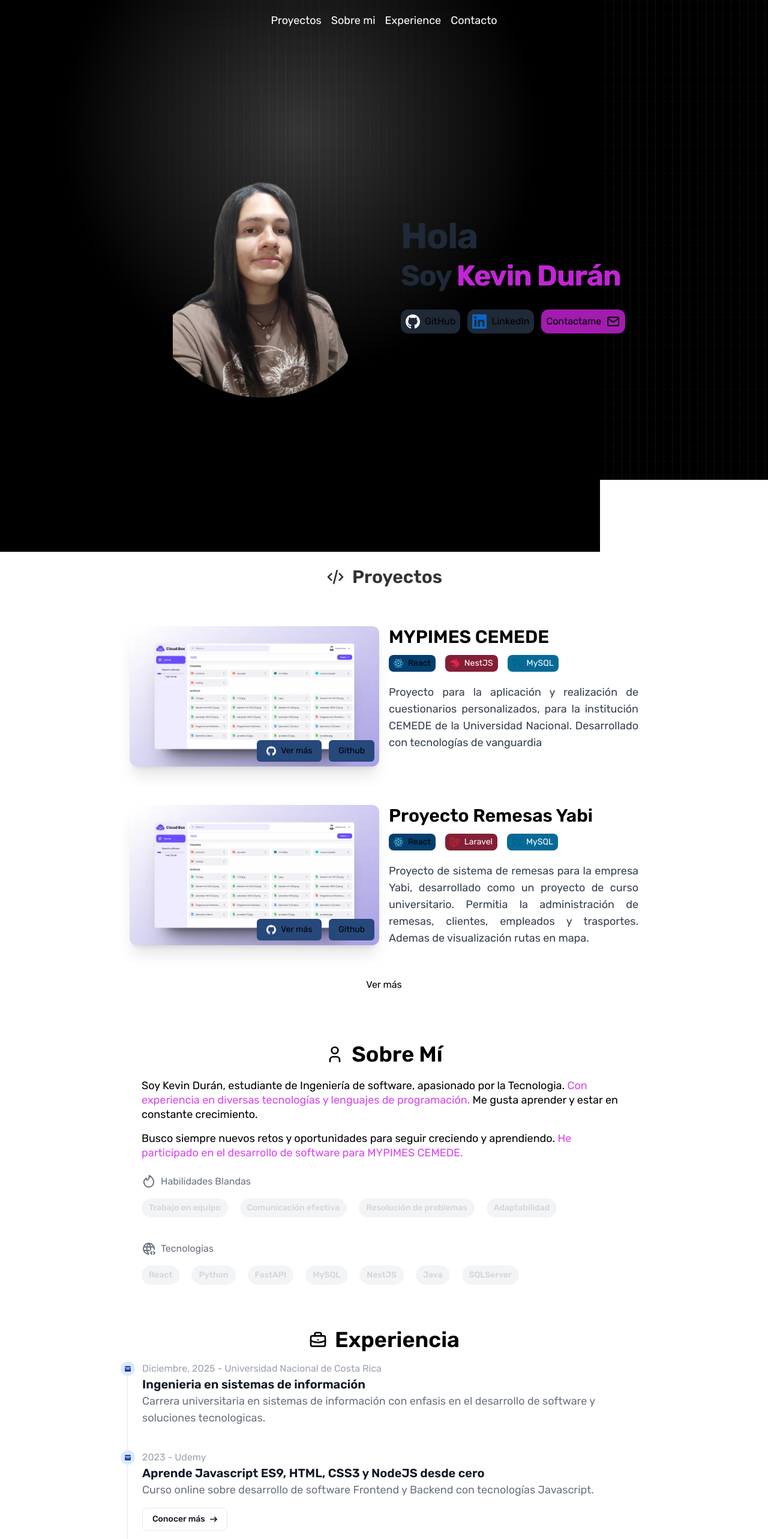
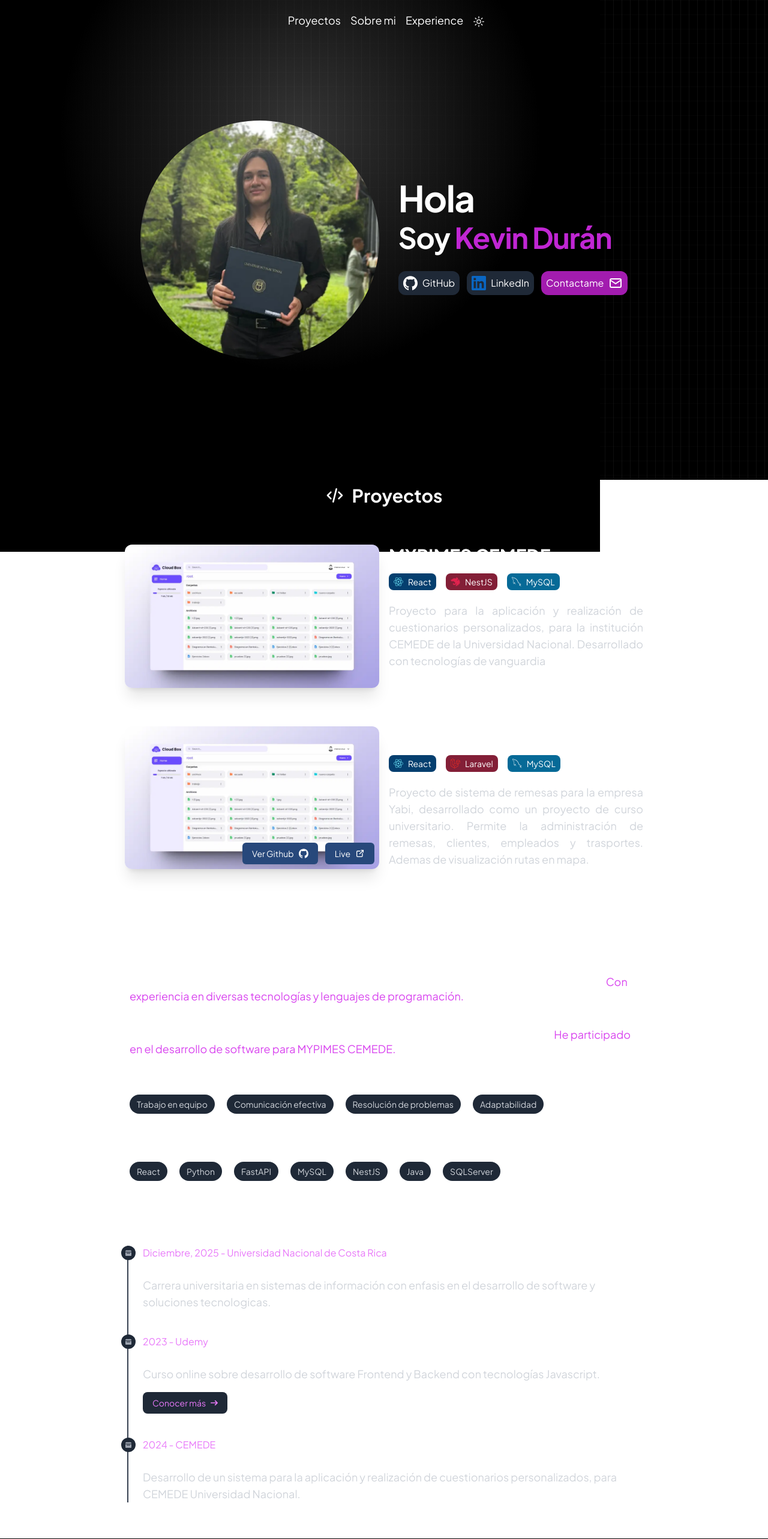
Before and after one commit to Kevinduran09/portafolio-kevinDuran, a Next.js app: page / in a window 1280 px wide. Shown: the top 2566 px of the page at 60% size. Built offline with nearby package versions, Linux system fonts and the light colour scheme.

Commit message:
update v3

```diff
--- a/src/app/globals.css
+++ b/src/app/globals.css
@@ -3,7 +3,9 @@
 @tailwind utilities;
 
 
-
+body {
+  font-family: var(--font-plus-jakarta), sans-serif;
+}
 /* *{
   border: 1px dotted red;
 } */
--- a/src/app/layout.js
+++ b/src/app/layout.js
@@ -2,15 +2,22 @@ import "./globals.css";
 import { Header } from "./sections/Header";
 import {Footer} from "./sections/Footer";
 import { Rubik } from 'next/font/google'
+import { Plus_Jakarta_Sans } from 'next/font/google';
 const rubik = Rubik({
   subsets: ["latin"]
 })
+const plusJakartaSans = Plus_Jakarta_Sans({
+  subsets: ['latin'],
+  weight: ['400', '700'], // Puedes agregar más pesos
+  variable: '--font-plus-jakarta', // Variable CSS opcional
+});
+
 export default function RootLayout({ children }) {
   return (
     <html lang="en">
-      <body className='relative text-black dark:text-white'>
-        <div className="fixed left-0 top-0 -z-10 h-full w-full"><div className="relative h-full w-full bg-black"><div className="absolute bottom-0 left-0 right-0 top-0 bg-[linear-gradient(to_right,#4f4f4f2e_1px,transparent_1px),linear-gradient(to_bottom,#8080800a_1px,transparent_1px)] bg-[size:14px_24px]"></div><div className="absolute left-0 right-0 top-[-10%] h-[1000px] w-full sm:h-[1000px] sm:w-[1000px] bg-[radial-gradient(circle_400px_at_50%_300px,#fbfbfb36,#000)]"></div></div></div>
-        <div className={`relative  h-screen ${rubik.className}`}>
+      <body className='relative text-white'>
+        <div className="fixed left-0 top-0 -z-10 h-full w-full "><div className="relative h-full w-full bg-black"><div className="absolute bottom-0 left-0 right-0 top-0 bg-[linear-gradient(to_right,#4f4f4f2e_1px,transparent_1px),linear-gradient(to_bottom,#8080800a_1px,transparent_1px)] bg-[size:14px_24px]"></div><div className="absolute left-0 right-0 top-[-10%] h-[1000px] w-full sm:h-[1000px] sm:w-[1000px] bg-[radial-gradient(circle_400px_at_50%_300px,#fbfbfb36,#000)]"></div></div></div>
+        <div className={`relative  h-screen ${plusJakartaSans.className}`}>
           <Header />
           {children}
           <Footer/>
--- a/src/app/page.js
+++ b/src/app/page.js
@@ -22,10 +22,10 @@ export default function Home() {
     <>
 
 
-      <Section id={'home'} className={'py-16'}>
+      <Section id={'home'} className={'py-16 md:py-0 '}>
         <Hero />
       </Section>
-      <Section id="projects">
+      <Section id="projects" >
         <Projects />
       </Section>
       <Section id="aboutme" className={'mt-4'} >
--- a/src/app/sections/AboutMe.jsx
+++ b/src/app/sections/AboutMe.jsx
@@ -20,7 +20,7 @@ const STACKS = [
 
 export default function AboutMe() {
     return (
-        <div className="w-full p-5">
+        <div className="w-full ">
 
             <h2 className='w-full justify-center flex items-center gap-x-3 text-4xl font-semibold text-center my-5'>
                 <svg xmlns="http://www.w3.org/2000/svg" width="24" height="24" viewBox="0 0 24 24" fill="none" stroke="currentColor" strokeWidth="2" strokeLinecap="round" strokeLinejoin="round" className="size-8 icon icon-tabler icons-tabler-outline icon-tabler-code"><path stroke="none" d="M0 0h24v24H0z" fill="none" /><path d="M8 7a4 4 0 1 0 8 0a4 4 0 0 0 -8 0" /><path d="M6 21v-2a4 4 0 0 1 4 -4h4a4 4 0 0 1 4 4v2" /></svg>
@@ -29,32 +29,32 @@ export default function AboutMe() {
 
             <div className='px-6'>
                 <p className='text-lg  leading-6 mb-4'>
-                    Soy Kevin Durán, estudiante de Ingeniería de software, apasionado por la Tecnologia. <span className='text-fuchsia-500'>Con experiencia en diversas tecnologías y lenguajes de programación.</span> Me gusta aprender y estar en constante crecimiento.
+                    Soy Kevin Durán Martínez, estudiante de Ingeniería de software, apasionado por la Tecnologia. <span className='text-fuchsia-500'>Con experiencia en diversas tecnologías y lenguajes de programación.</span> Me gusta aprender y estar en constante crecimiento.
                 </p>
                 <p className='text-lg  leading-6 mb-4'>
                     Busco siempre nuevos retos y oportunidades para seguir creciendo y aprendiendo. <span className='text-fuchsia-500'>He participado en el desarrollo de software para MYPIMES CEMEDE.</span>
                 </p>
 
-                <span className='flex items-center gap-2 mt-6 text-gray-500 dark:text-gray-400'>
+                <span className='flex items-center gap-2 mt-6 '>
                     <svg xmlns="http://www.w3.org/2000/svg" width="24" height="24" viewBox="0 0 24 24" fill="none" stroke="currentColor" strokeWidth="2" strokeLinecap="round" strokeLinejoin="round" className="icon icon-tabler icons-tabler-outline icon-tabler-brand-tinder"><path stroke="none" d="M0 0h24v24H0z" fill="none" /><path d="M18.918 8.174c2.56 4.982 .501 11.656 -5.38 12.626c-7.702 1.687 -12.84 -7.716 -7.054 -13.229c.309 -.305 1.161 -1.095 1.516 -1.349c0 .528 .27 3.475 1 3.167c3 0 4 -4.222 3.587 -7.389c2.7 1.411 4.987 3.376 6.331 6.174z" /></svg>
                     Habilidades Blandas
                 </span>
 
                 <ul className='flex flex-row flex-wrap gap-5 py-4'>
                     {SKILLS.map((skill, index) => (
-                        <li key={skill} className='flex items-center gap-2 px-3 py-1.5 bg-gray-100 dark:bg-gray-800 rounded-full'>
+                        <li key={skill} className='flex items-center gap-2 px-3 py-1.5  bg-gray-800 rounded-full'>
                             <span className='text-sm font-medium text-gray-300'>{skill}</span>
                         </li>
                     ))}
 
                 </ul>
-                <span className='flex items-center gap-2 mt-6 text-gray-500 dark:text-gray-400'>
+                <span className='flex items-center gap-2 mt-6 '>
                     <svg xmlns="http://www.w3.org/2000/svg" width="24" height="24" viewBox="0 0 24 24" fill="none" stroke="currentColor" strokeWidth="2" strokeLinecap="round" strokeLinejoin="round" className="icon icon-tabler icons-tabler-outline icon-tabler-world-code"><path stroke="none" d="M0 0h24v24H0z" fill="none" /><path d="M20.942 13.02a9 9 0 1 0 -9.47 7.964" /><path d="M3.6 9h16.8" /><path d="M3.6 15h9.9" /><path d="M11.5 3a17 17 0 0 0 0 18" /><path d="M12.5 3c2 3.206 2.837 6.913 2.508 10.537" /><path d="M20 21l2 -2l-2 -2" /><path d="M17 17l-2 2l2 2" /></svg>
                     Tecnologias
                 </span>
                 <ul className='flex flex-row flex-wrap gap-5 py-4'>
                     {STACKS.map((stack, index) => (
-                        <li key={stack} className='flex items-center gap-2 px-3 py-1.5 bg-gray-100 dark:bg-gray-800 rounded-full'>
+                        <li key={stack} className='flex items-center gap-2 px-3 py-1.5  bg-gray-800 rounded-full'>
                             <span className='text-sm font-medium text-gray-300'>{stack}</span>
                         </li>
                     ))}
--- a/src/app/sections/Experience.jsx
+++ b/src/app/sections/Experience.jsx
@@ -26,16 +26,16 @@ const EducationItem = (props) => {
 
     return (
         <>
-            <span className="absolute flex items-center justify-center w-6 h-6 bg-blue-100 rounded-full -start-3  dark:bg-blue-900">
-                <svg className="w-2.5 h-2.5 text-blue-800 dark:text-blue-300" aria-hidden="true" xmlns="http://www.w3.org/2000/svg" fill="currentColor" viewBox="0 0 20 20">
+            <span className="absolute flex items-center justify-center w-6 h-6 rounded-full -start-3 bg-gray-800">
+                <svg className="w-2.5 h-2.5 text-gray-400" aria-hidden="true" xmlns="http://www.w3.org/2000/svg" fill="currentColor" viewBox="0 0 20 20">
                     <path d="M20 4a2 2 0 0 0-2-2h-2V1a1 1 0 0 0-2 0v1h-3V1a1 1 0 0 0-2 0v1H6V1a1 1 0 0 0-2 0v1H2a2 2 0 0 0-2 2v2h20V4ZM0 18a2 2 0 0 0 2 2h16a2 2 0 0 0 2-2V8H0v10Zm5-8h10a1 1 0 0 1 0 2H5a1 1 0 0 1 0-2Z" />
                 </svg>
             </span>
-            <time className="mb-1 text-base font-normal leading-none text-gray-400 dark:text-gray-400">{props.date} - {props.institution}</time>
-            <h3 className="text-xl font-semibold text-gray-900 dark:text-white">{props.courseName}</h3>
-            <p className="mb-4 text-lg font-normal text-gray-500 dark:text-gray-300">{props.description}</p>
+            <time className="mb-1 text-base font-normal leading-none text-fuchsia-400">{props.date} - {props.institution}</time>
+            <h3 className="text-xl font-semibold text-white">{props.courseName}</h3>
+            <p className="mb-4 text-lg font-normal text-gray-300">{props.description}</p>
             {props.link && (
-                <a href={props.link} target='_blank' className="inline-flex items-center px-4 py-2 text-sm font-medium text-gray-900 bg-white border border-gray-200 rounded-lg hover:bg-gray-100 hover:text-blue-700 focus:z-10  focus:outline-none  focus:text-blue-700 dark:bg-gray-800 dark:text-gray-400 dark:border-gray-600 dark:hover:text-white dark:hover:bg-gray-700">Conocer más<svg className="w-3 h-3 ms-2 rtl:rotate-180" aria-hidden="true" xmlns="http://www.w3.org/2000/svg" fill="none" viewBox="0 0 14 10">
+                <a href={props.link} target='_blank' className="inline-flex items-center px-4 py-2 text-sm font-medium  rounded-lg   focus:z-10  focus:outline-none  focus:text-blue-700 bg-gray-800 text-fuchsia-400 border-gray-600  hover:bg-gray-700">Conocer más<svg className="w-3 h-3 ms-2 rtl:rotate-180" aria-hidden="true" xmlns="http://www.w3.org/2000/svg" fill="none" viewBox="0 0 14 10">
                     <path stroke="currentColor" strokeLinecap="round" strokeLinejoin="round" strokeWidth="2" d="M1 5h12m0 0L9 1m4 4L9 9" />
                 </svg></a>
             )}
@@ -52,7 +52,7 @@ export const Experience = () => {
                 Experiencia
             </h2>
             <div>
-                <ol className="relative border-s border-gray-200 dark:border-gray-700">
+                <ol className="relative border-s-2 border-gray-700">
                     {EDUCATION.map((education, index) => (
                         <li className="mb-10 ms-6" key={index}>
                             <EducationItem key={education.courseName} {...education} />
--- a/src/app/sections/Header.jsx
+++ b/src/app/sections/Header.jsx
@@ -18,11 +18,7 @@ const navItems = [
         label: 'experience',
         url: '#experience'
     },
-    {
-        name: 'Contacto',
-        label: 'contact',
-        url: '#contact'
-    }
+
 ]
 
 
@@ -30,7 +26,7 @@ export const Header = () => {
     const [isVisible, setIsVisible] = useState(true);
     const [lastScrollY, setLastScrollY] = useState(0);
     const [activeSection, setActiveSection] = useState('');
-
+    const [themeToggle, setthemeToggle] = useState('light');
 
     useEffect(() => {
         const hanleSectionScroll = ()=>{
@@ -83,11 +79,11 @@ export const Header = () => {
 
     return (
 
-        <header className={`py-4 flex justify-center  items-center fixed top-0 left-0 z-[100] w-full ransition-transform duration-300 ease-in-out  `}
+        <header className={`py-4 flex justify-center  items-center fixed top-0 left-0 z-[100] w-full duration-1000 ease-in-out  transition-all ${isVisible ? '' :'backdrop-blur-sm bg-black/45 '}`}
 
         >
-            <nav>
-                <ul className={`${isVisible ? '' : 'bg-[#413f3fec] rounded-full'}  flex gap-4 py-1 px-2`}>
+            <nav className='flex justify-center items-center'>
+                <ul className={`flex gap-4 py-1 px-2`}>
                     {
                         navItems.map((item)=>(
                             <li key={item.name}>
@@ -99,6 +95,20 @@ export const Header = () => {
                     }
 
                 </ul>
+                <button className="ms-2 mt-1" onClick={() => setthemeToggle(themeToggle === 'light' ? 'dark' : 'light')} >
+                    {
+                        themeToggle === 'light' ?
+                        (
+                                <svg xmlns="http://www.w3.org/2000/svg" aria-hidden="true" role="img" className="w-5 h-5 iconify iconify--carbon" width="1em" height="1em" viewBox="0 0 32 32"><path fill="currentColor" d="M16 12.005a4 4 0 1 1-4 4a4.005 4.005 0 0 1 4-4m0-2a6 6 0 1 0 6 6a6 6 0 0 0-6-6M5.394 6.813L6.81 5.399l3.505 3.506L8.9 10.319zM2 15.005h5v2H2zm3.394 10.193L8.9 21.692l1.414 1.414l-3.505 3.506zM15 25.005h2v5h-2zm6.687-1.9l1.414-1.414l3.506 3.506l-1.414 1.414zm3.313-8.1h5v2h-5zm-3.313-6.101l3.506-3.506l1.414 1.414l-3.506 3.506zM15 2.005h2v5h-2z"></path></svg>
+                        )
+                        :
+                        (
+                                <svg xmlns="http://www.w3.org/2000/svg" width="1rem" height="1rem" viewBox="0 0 24 24" fill="none" stroke="currentColor" strokeWidth="2" strokeLinecap="round" strokeLinejoin="round" className="icon icon-tabler icons-tabler-outline icon-tabler-moon"><path stroke="none" d="M0 0h24v24H0z" fill="none" /><path d="M12 3c.132 0 .263 0 .393 0a7.5 7.5 0 0 0 7.92 12.446a9 9 0 1 1 -8.313 -12.454z" /></svg>
+                        )
+                    }
+
+                </button>
+
             </nav>
         </header>
 
--- a/src/app/sections/Hero.jsx
+++ b/src/app/sections/Hero.jsx
@@ -1,32 +1,32 @@
-'use client'
 
 import Image from 'next/image'
 import React from 'react'
 import ProfileImage from '@/images/ProfileImage.webp'
+import KevinDuran from '@/images/KevinDuran.webp'
 import { Github, LinkedIn, Threads, Mail } from '../utils/icons';
 import SocialMediaItem from '../components/SocialMediaItem'
 
 export const Hero = () => {
   return (
     // h-screen flex flex-col justify-center items-center
-    <div className='h- md:h-screen flex flex-col justify-normal md:flex-row items-center  md:justify-center '>
+    <div className=' md:h-screen flex flex-col justify-normal md:flex-row items-center  md:justify-center '>
       <div
         className="relative w-[298px] h-[298px] xl:w-[398px] xl:h-[398px] md:mr-8 mb-8 md:mb-0 "
       >
         <Image
           priority
           fill
-          src={ProfileImage}
+          src={KevinDuran}
           alt="Kevin Durán"
-          className='object-contain rounded-full'
+          className='object-contain rounded-full '
         />
       </div>
 
       <div className="text-center md:text-left" >
-        <h1 className="font-bold text-5xl sm:text-6xl mb-3 tracking-tight text-gray-800 dark:text-white block">
+        <h1 className="font-bold text-5xl sm:text-6xl mb-3 tracking-tight  block">
           Hola
         </h1>
-        <h2 className='font-bold text-4xl sm:text-5xl mb-3 tracking-tight text-gray-800 dark:text-white block'>
+        <h2 className='font-bold text-4xl sm:text-5xl mb-3 tracking-tight  block'>
           Soy
           <span className="text-fuchsia-600"> Kevin Durán</span>
         </h2>
--- a/src/app/sections/Projects.jsx
+++ b/src/app/sections/Projects.jsx
@@ -1,12 +1,10 @@
-"use client";
 
 import Image from "next/image"
 import '@/app/styles/Projects.css'
 import cloudBox from '@/images/cloud-box.webp';
 // import { projects } from '@/mucks/projects';
 
-
-import { FastAPI, MySQL, NestJS, Python, React, TailwindCSS, Laravel } from '@/app/utils/icons';
+import { FastAPI, MySQL, NestJS, Python, React, TailwindCSS, Laravel, Website} from '@/app/utils/icons';
 import { Github } from '@/app/utils/icons';
 // import { TAGS } from './tags';
 
@@ -56,32 +54,24 @@ export const projects = [
     tecnologies: [
       TAGS.React, TAGS.NestJS, TAGS.MySQL
     ],
-    links: [
-      {
-        icon: Github,
-        nameLink: 'Ver más',
-        url: ''
-      },
-      {
-        nameLink: 'Github',
-        url: ''
-      }]
+
   },
   {
     name: 'Proyecto Remesas Yabi',
     imageUrl: cloudBox,
-    description: "Proyecto de sistema de remesas para la empresa Yabi, desarrollado como un proyecto de curso universitario. Permitia la administración de remesas, clientes, empleados y trasportes. Ademas de visualización rutas en mapa.",
+    description: "Proyecto de sistema de remesas para la empresa Yabi, desarrollado como un proyecto de curso universitario. Permite la administración de remesas, clientes, empleados y trasportes. Ademas de visualización rutas en mapa.",
     tecnologies: [
       TAGS.React, TAGS.Laravel, TAGS.MySQL
     ],
     links: [
       {
         icon: Github,
-        nameLink: 'Ver más',
+        nameLink: 'Ver Github',
         url: ''
       },
       {
-        nameLink: 'Github',
+        icon: Website,
+        nameLink: 'Live',
         url: ''
       }]
   },
@@ -109,10 +99,10 @@ const ProjectCard = ({ project }) => {
                 rel="noopener noreferrer"
                 className="flex items-center gap-2 bg-[#27487b] py-2 px-4 rounded-md text-sm hover:bg-gray-600 hover:scale-105 transition-transform duration-300"
               >
+                {link.nameLink}
                 {link?.icon && (
                   <link.icon className='size-4' />
                 )}
-                {link.nameLink}
               </a>
             ))}
           </div>
@@ -135,7 +125,7 @@ const ProjectCard = ({ project }) => {
             </li>
           ))}
         </ul>
-        <p className="text-lg text-justify mt-5 text-gray-700 dark:text-gray-400">{project.description}</p>
+        <p className="text-lg text-justify mt-5 text-gray-300">{project.description}</p>
 
       </div>
     </div>
@@ -145,9 +135,9 @@ const ProjectCard = ({ project }) => {
 
 export const Projects = () => {
   return (
-    <div  className="p-4">
+    <div  className="p-2">
       <div className='w-full flex flex-col items-center'>
-        <h2 className="flex items-center mb-6 text-3xl font-semibold gap-x-3 text-black/80 dark:text-white ">
+        <h2 className="flex items-center mb-6 text-3xl font-semibold gap-x-3  ">
           <svg xmlns="http://www.w3.org/2000/svg" className='size-8 icon icon-tabler icons-tabler-outline icon-tabler-code' width="24" height="24" viewBox="0 0 24 24" fill="none" stroke="currentColor" strokeWidth="2" strokeLinecap="round" strokeLinejoin="round"><path stroke="none" d="M0 0h24v24H0z" fill="none" /><path d="M7 8l-4 4l4 4" /><path d="M17 8l4 4l-4 4" /><path d="M14 4l-4 16" /></svg>
           Proyectos
         </h2>
--- a/src/app/styles/Projects.css
+++ b/src/app/styles/Projects.css
@@ -79,6 +79,7 @@
         justify-content: center;
         gap: 1.8rem;
     }
+
     .description {
         height: auto;
         width: 100%;
```
Also changed, not shown: src/app/utils/icons.jsx (+3 -2 lines), src/images/KevinDuran.webp (added).
